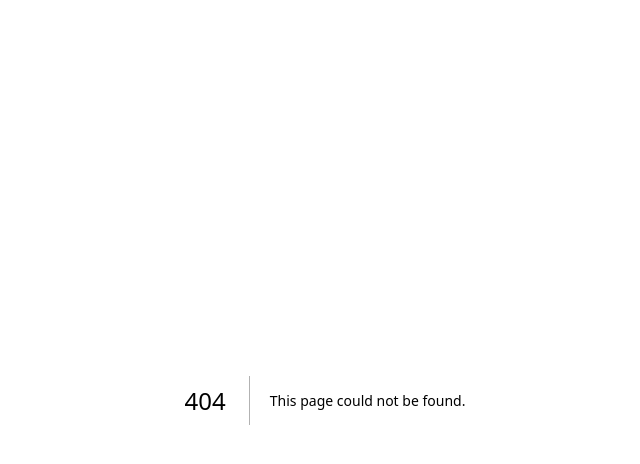
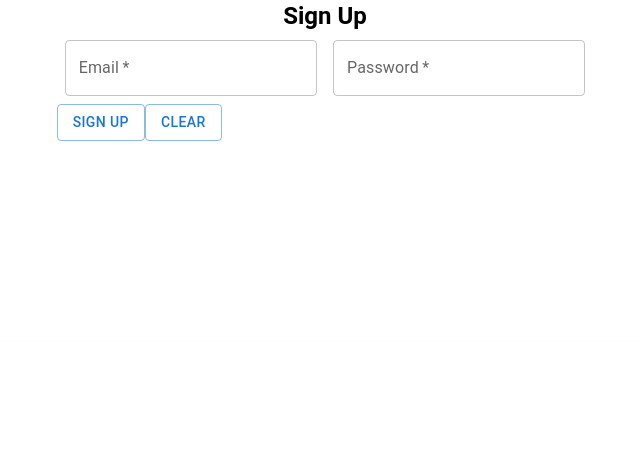
Before and after one commit to anaghasarmalkar/frontend-chat-app, a Next.js app: page /signup in a window 1280 px wide. Before the commit this address had no page. Shown: the top 464 px of the page, without its empty margins (315-955 px from the left). Built offline with nearby package versions, Linux system fonts and the light colour scheme.

Commit message:
Used formik and yup for validating signup form. Created error components to show errors from server.

```diff
--- a/package.json
+++ b/package.json
@@ -15,12 +15,15 @@
     "@million/lint": "^1.0.0-rc.26",
     "@mui/icons-material": "^5.15.17",
     "@mui/material": "^5.15.17",
+    "axios": "^1.7.2",
     "change-case": "^5.4.4",
+    "formik": "^2.4.6",
     "next": "^14.2.3",
     "react": "^18.3.1",
     "react-dom": "^18.3.1",
     "use-debounce": "^10.0.0",
-    "uuid": "^9.0.1"
+    "uuid": "^9.0.1",
+    "yup": "^1.4.0"
   },
   "devDependencies": {
     "@types/node": "^20",
--- /dev/null
+++ b/src/app/signup/errors.tsx
@@ -0,0 +1,26 @@
+"use client";
+
+import { Box, Typography } from "@mui/material";
+
+export type ErrorsProps = {
+  title?: string;
+  messages: string[];
+};
+
+export default function Errors({
+  title = "Please correct the following errors.",
+  messages,
+}: ErrorsProps) {
+  return (
+    <Box component="div">
+      <Typography>{title}</Typography>
+      <ul>
+        {messages.map((err: string, idx: number) => (
+          <li key={idx}>
+            <Typography>{err}</Typography>
+          </li>
+        ))}
+      </ul>
+    </Box>
+  );
+}
--- /dev/null
+++ b/src/app/signup/page.tsx
@@ -0,0 +1,123 @@
+"use client";
+
+import { Box, Button, TextField, Typography } from "@mui/material";
+import * as yup from "yup";
+import { useFormik } from "formik";
+import Loader from "@/components/Loader";
+import { ReactNode, useState } from "react";
+import { useRouter } from "next/navigation";
+import Errors from "./errors";
+
+const validationSchema = yup.object({
+  email: yup
+    .string()
+    .email("Enter a valid email")
+    .required("Email is required"),
+  password: yup
+    .string()
+    .min(8, "Password should be of minimum 8 characters length")
+    .required("Password is required"),
+});
+
+export default function Page() {
+  const router = useRouter();
+
+  const [errors, setErrors] = useState<string[]>([]);
+  const formik = useFormik({
+    initialValues: {
+      email: "",
+      password: "",
+    },
+    validationSchema: validationSchema,
+    onSubmit: async (values) => {
+      console.log(values);
+      try {
+        const response = await fetch("http://0.0.0.0:8081/user/signup", {
+          method: "POST",
+          body: JSON.stringify(values),
+          headers: {
+            "Content-Type": "application/json",
+          },
+        });
+
+        switch (response.status) {
+          case 201:
+            router.push("/login?user_created=success");
+            break;
+          case 400:
+            setErrors(["User already exists. Please login."]);
+            break;
+          case 422:
+            // Validation errors
+            const validationErrors = (await response.json()).detail;
+            const errorList: any[] = [];
+            validationErrors.map((err: any) => {
+              errorList.push(err.ctx.reason);
+            });
+            setErrors(errorList);
+            break;
+          default:
+            break;
+        }
+      } catch (error) {
+        // for errors pertaining to connecting with the backend (eg internet fails)
+        setErrors([
+          "An error occurred when submitting the form. Please refresh the page and try again.",
+        ]);
+      }
+    },
+  });
+
+  return formik.isSubmitting ? (
+    <Loader label="Submitting" />
+  ) : (
+    <Box
+      display="flex"
+      flexDirection="column"
+      alignItems="center"
+      sx={{
+        "& .MuiTextField-root": { m: 1, width: "25ch" },
+      }}
+    >
+      <Typography noWrap variant="h5">
+        <Box sx={{ fontWeight: "bold" }}>Sign Up</Box>
+      </Typography>
+      {errors.length !== 0 && <Errors messages={errors} />}
+      <form onSubmit={formik.handleSubmit} onReset={formik.handleReset}>
+        <TextField
+          required
+          id="email"
+          label="Email"
+          value={formik.values.email}
+          onChange={formik.handleChange}
+          onBlur={formik.handleBlur}
+          error={formik.touched.email && Boolean(formik.errors.email)}
+          helperText={formik.touched.email && formik.errors.email}
+        />
+        <TextField
+          required
+          id="password"
+          label="Password"
+          type="password"
+          value={formik.values.password}
+          onChange={formik.handleChange}
+          onBlur={formik.handleBlur}
+          error={formik.touched.password && Boolean(formik.errors.password)}
+          helperText={formik.touched.password && formik.errors.password}
+        />
+        <div>
+          <Button
+            variant="outlined"
+            type="submit"
+            disabled={formik.isSubmitting}
+          >
+            Sign Up
+          </Button>
+          <Button variant="outlined" type="reset">
+            Clear
+          </Button>
+        </div>
+      </form>
+    </Box>
+  );
+}
--- /dev/null
+++ b/src/components/Loader.tsx
@@ -0,0 +1,22 @@
+import { Box, CircularProgress, Typography } from "@mui/material";
+type LoaderProps = {
+  label: string;
+};
+export default function Loader({ label }: LoaderProps) {
+  return (
+    <Box
+      sx={{
+        display: "flex",
+        flexDirection: "column",
+        height: "100%",
+        justifyContent: "center",
+        alignItems: "center",
+      }}
+    >
+      <CircularProgress />
+      <Typography variant="h6" sx={{ paddingTop: "1rem" }}>
+        {label}
+      </Typography>
+    </Box>
+  );
+}
```
Also changed, not shown: 1 other file (tests, documents, lock files or other folders).
